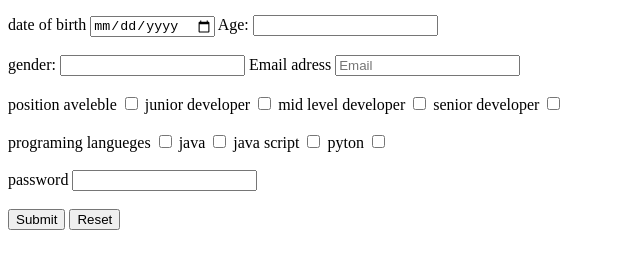
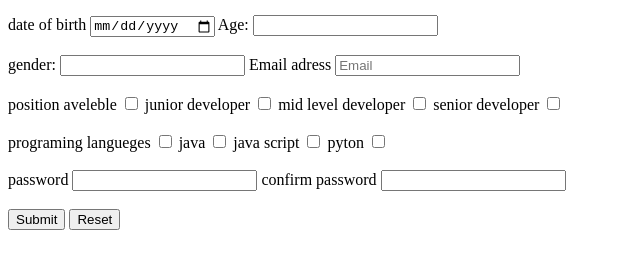
Before and after one commit to Keso25kareli/GOA-homeworks, a plain HTML site: page level16/home/task1.html in a window 1280 px wide. Shown: the part 104-372 px from the top of the page, without its empty margins (0-640 px from the left). Drawn offline with Linux system fonts and the light colour scheme.

Commit message:
eighth commit

```diff
--- a/level16/home/task1.html
+++ b/level16/home/task1.html
@@ -43,6 +43,8 @@
       <br><br>
       <label for="">password</label>
       <input type="text">
+      <label for="">confirm password</label>
+      <input type="text">
       <br>
       <br>
       <input type="submit">
```
